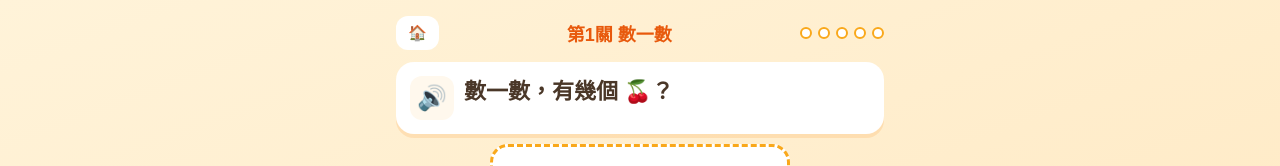
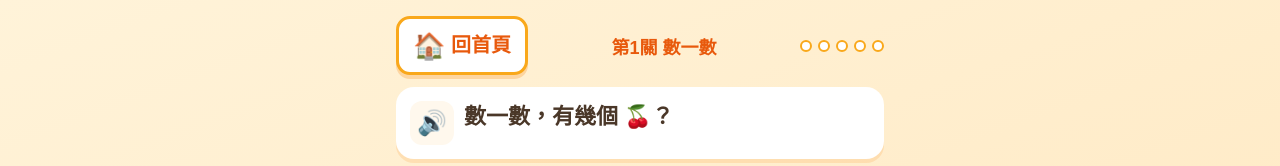
Before and after one commit to sunnymath17play/grade1, a plain HTML site: page index.html in a window 1280 px wide. Both pictures are taken after a click on the button "🚀 全部闖關". Shown: the top 166 px of the page. Drawn offline with Linux system fonts and the light colour scheme.

Commit message:
回首頁按鈕放大
Co-Authored-By: Claude Opus 5.5 <noreply@anthropic.com>

```diff
--- a/index.html
+++ b/index.html
@@ -49,7 +49,8 @@
 
   /* ---- Game ---- */
   .topbar{ display:flex; align-items:center; justify-content:space-between; gap:8px; }
-  .topbar .home{ background:#fff; border-radius:12px; padding:8px 12px; font-size:15px; font-weight:700; }
+  .topbar .home{ background:#fff; border-radius:14px; padding:10px 14px; font-size:20px; font-weight:900; color:var(--deep); border:3px solid var(--gold); box-shadow:0 4px 0 rgba(245,130,10,.25); white-space:nowrap; flex:none; }
+  .topbar .home .ic{ font-size:26px; vertical-align:middle; }
   .topbar .lvname{ font-weight:900; font-size:18px; color:var(--deep); }
   .dots{ display:flex; gap:6px; }
   .dots span{ width:12px; height:12px; border-radius:50%; background:#fff; border:2px solid var(--gold); }
@@ -158,13 +159,13 @@
     <button class="all-card" id="btnAll">🚀 全部闖關</button>
     <div class="lv-grid" id="lvGrid"></div>
     <button class="adult-btn" id="btnAdult">📋 大人看結果</button>
-    <div style="text-align:center;font-size:12px;color:#C9A57A;margin-top:4px">版本 v3</div>
+    <div style="text-align:center;font-size:12px;color:#C9A57A;margin-top:4px">版本 v4</div>
   </section>
 
   <!-- 遊戲 -->
   <section class="screen" id="game">
     <div class="topbar">
-      <button class="home" id="btnQuit">🏠</button>
+      <button class="home" id="btnQuit"><span class="ic">🏠</span> 回首頁</button>
       <div class="lvname" id="lvName"></div>
       <div class="dots" id="dots"></div>
     </div>
```
